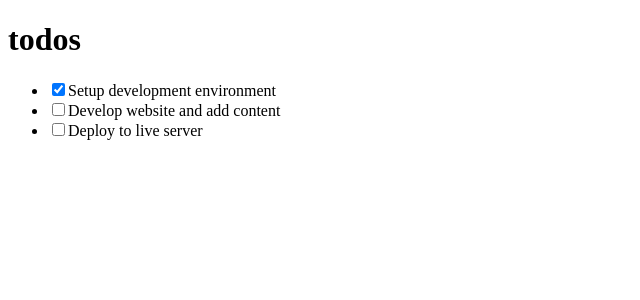
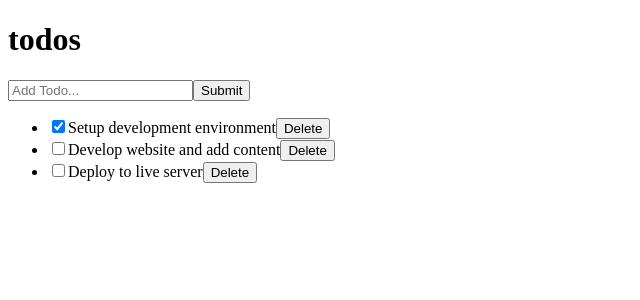
Before and after one commit to Bludidi/react-todo-app, a React (Create React App) app: page / in a window 1280 px wide. Shown: the top 300 px of the page, without its empty margins (0-640 px from the left). Built offline with nearby package versions, Linux system fonts and the light colour scheme.

Commit message:
add input fields in the InputTodo.js

```diff
--- a/src/components/InputTodo.js
+++ b/src/components/InputTodo.js
@@ -0,0 +1,28 @@
+/* eslint-disable */
+import React, { Component } from 'react';
+
+class InputTodo extends Component {
+  state = {
+    title: ""
+  };
+  onChange = e => {
+    this.setState({
+      [e.target.name]: e.target.value,
+    });
+  };
+  render() {
+    return (
+      <form>
+        <input
+        type="text"
+        placeholder="Add Todo..."
+        value={this.state.title}
+        name="title"
+        onChange={this.onChange}
+        />
+        <button>Submit</button>
+      </form>
+    );
+  }
+}
+export default InputTodo;
--- a/src/components/TodoContainer.js
+++ b/src/components/TodoContainer.js
@@ -2,6 +2,7 @@
 import React from 'react';
 import TodosList from "./TodosList";
 import Header from "./Header";
+import InputTodo from "./InputTodo";
 
 // State is added in the class
 
@@ -43,14 +44,25 @@
   };
 
   // Render UI in the DOM
+delTodo = id => {
+  this.setState({
+    todos: [
+      ...this.state.todos.filter(todo => {
+        return todo.id !== id;
+      })
+    ]
+  });
+};
 
   render() {
     return (
       <div>
         <Header />
+        <InputTodo />
         <TodosList
           todos={this.state.todos}
           handleChangeProps={this.handleChange}
+          deleteTodoProps={this.delTodo}
         />
       </div>
     );
--- a/src/components/TodoItem.js
+++ b/src/components/TodoItem.js
@@ -10,7 +10,12 @@
         onChange={() => this.props.handleChangeProps()}
         />
         {this.props.todo.title}
+        <button onClick={() =>
+        this.props.deleteTodoProps(this.props.todo.id)}>
+            Delete
+        </button>
         </li>
+
   }
 }
 
--- a/src/components/TodosList.js
+++ b/src/components/TodosList.js
@@ -12,6 +12,7 @@
             key={todo.id}
             todo={todo}
             handleChangeProps={this.props.handleChangeProps}
+            deleteTodoProps={this.props.deleteTodoProps}
           />
         ))}
       </ul>
```
